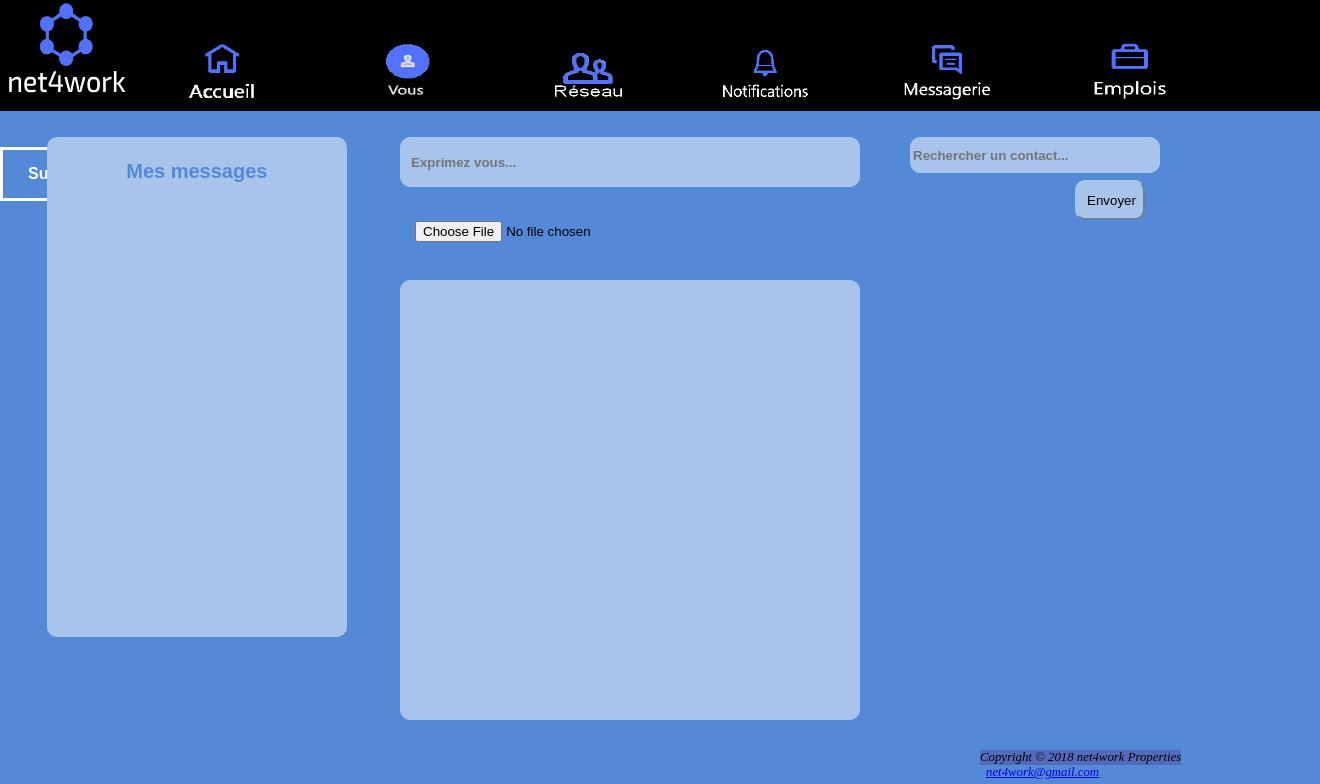
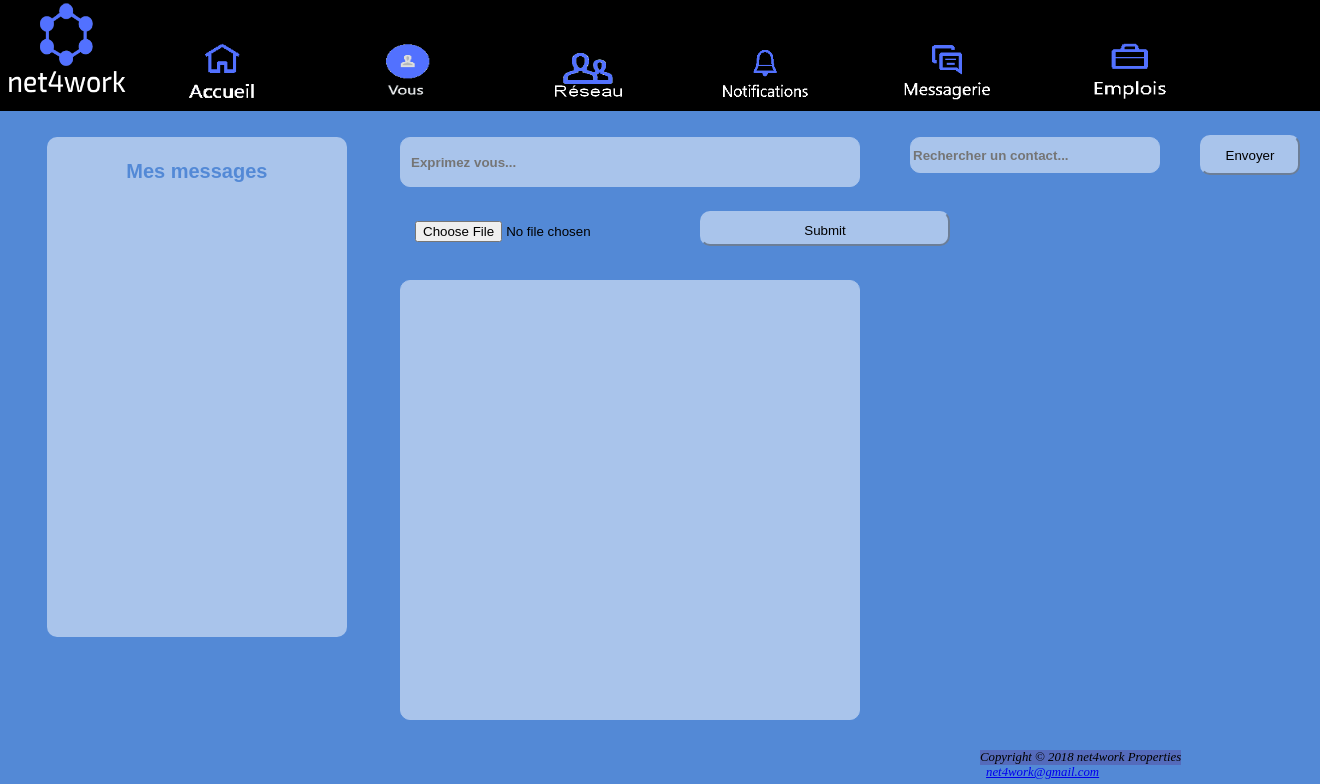
Before and after one commit to marcodelta/projetpiscine, a PHP site: page /main.php in a window 1320 px wide. Shown: the top 784 px of the page. Run offline with PHP 8.4, Linux system fonts and the light colour scheme; data that the repository does not hold is empty.

Commit message:
no message

```diff
--- a/main.php
+++ b/main.php
@@ -61,8 +61,9 @@ mysqli_close($db_handle);
    <form action="cible_envoi.php" method="post" enctype="multipart/form-data">
    <p class="gwd-p-13zt"><br>
         <input type="file" name="monfichier" id="document" /><br />
-        <input type="submit" class="button" id="envoyer" />
-        <embed name="mon fichier" class="pdf" width=300 height=300 type='application/pdf'/>
+        <input type="submit" class="staiv" id="send" />
+   <!--     <embed name="mon fichier" class="pdf" width=300 height=300 type='application/pdf'/>-->
+
   </p>
   </form>
 
@@ -73,11 +74,11 @@ mysqli_close($db_handle);
     <input type="search" id="maRecherche" class="search" name="q2"
     placeholder="Exprimez vous..." >
 
-  <td colspan="2"><input type="submit" value="Envoyer" class="recherche">
+
 
   <input type="search" id="RechercheContact" class="search" name="q"
-    placeholder="Rechercher un contact..." required >
-
+    placeholder="Rechercher un contact..."  >
+    <td colspan="2"><input type="submit" value="Envoyer" class="recherche">
        <span class="gwd-span-1iq8"><br class="">Mes messages</span>
 
  <div id="footer">Copyright &copy; 2018 net4work Properties<br/>
--- a/style.css
+++ b/style.css
@@ -338,10 +338,10 @@ img{border: 0;
 
     .recherche{
      position: absolute;
-      width: 70px;
+      width: 100px;
       height: 40px;
-      left: 1075px;
-      top: 180px;
+      left: 1200px;
+      top: 135px;
       background-color: rgb(169, 196, 235);
       border-color: rgb(169, 196, 235);
       border-radius: 10px;
@@ -357,3 +357,17 @@ img{border: 0;
       font-weight:bold;
       color: rgb(83, 137, 214);
     }
+
+    .staiv{
+
+       position: absolute;
+      left:700px;
+      top:100px;
+      height: 35px;
+      width: 250px;
+     text-align: center;
+       background-color: rgb(169, 196, 235);
+      border-color: rgb(169, 196, 235);
+      border-radius: 10px;
+      padding: 10px;
+    }
```
